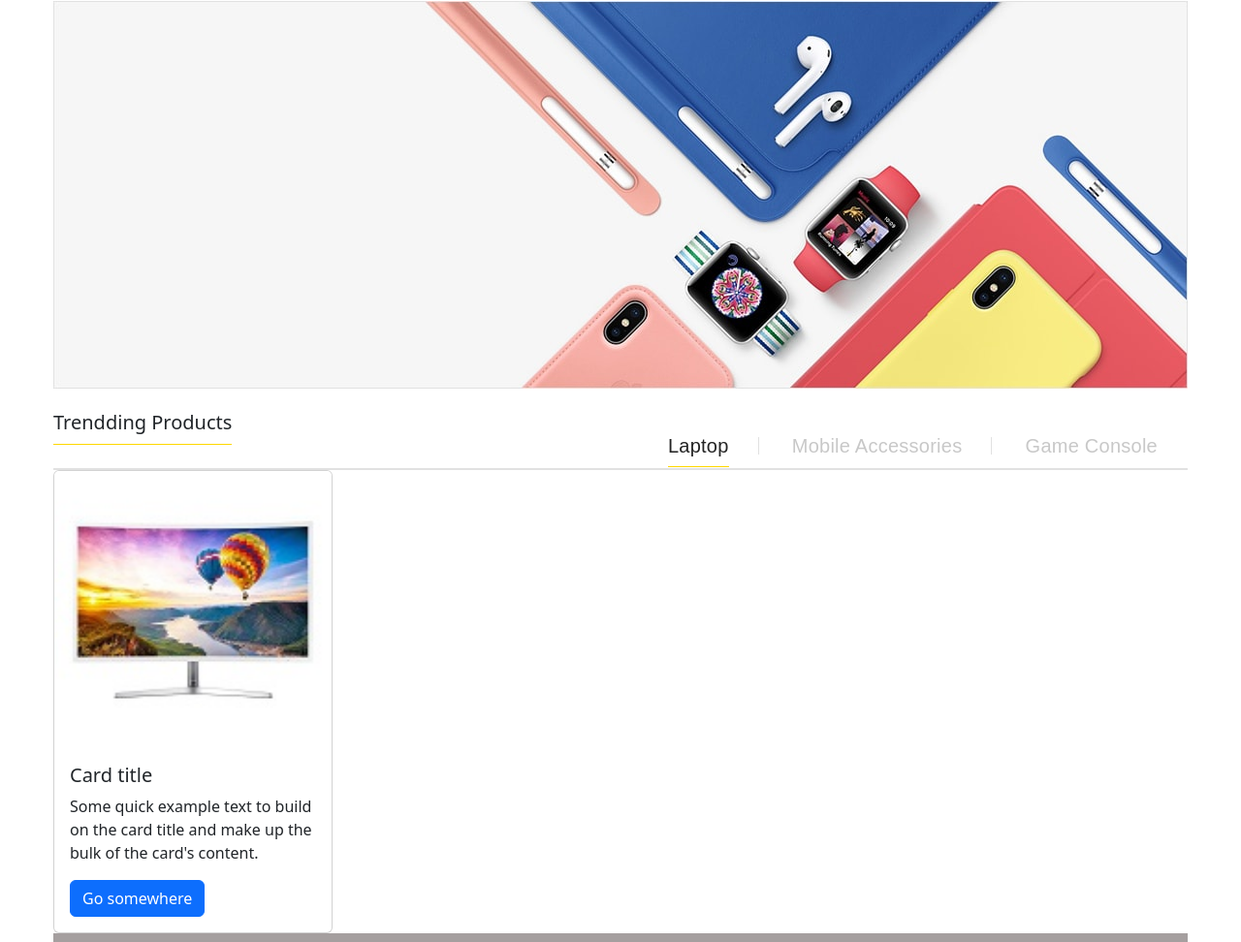
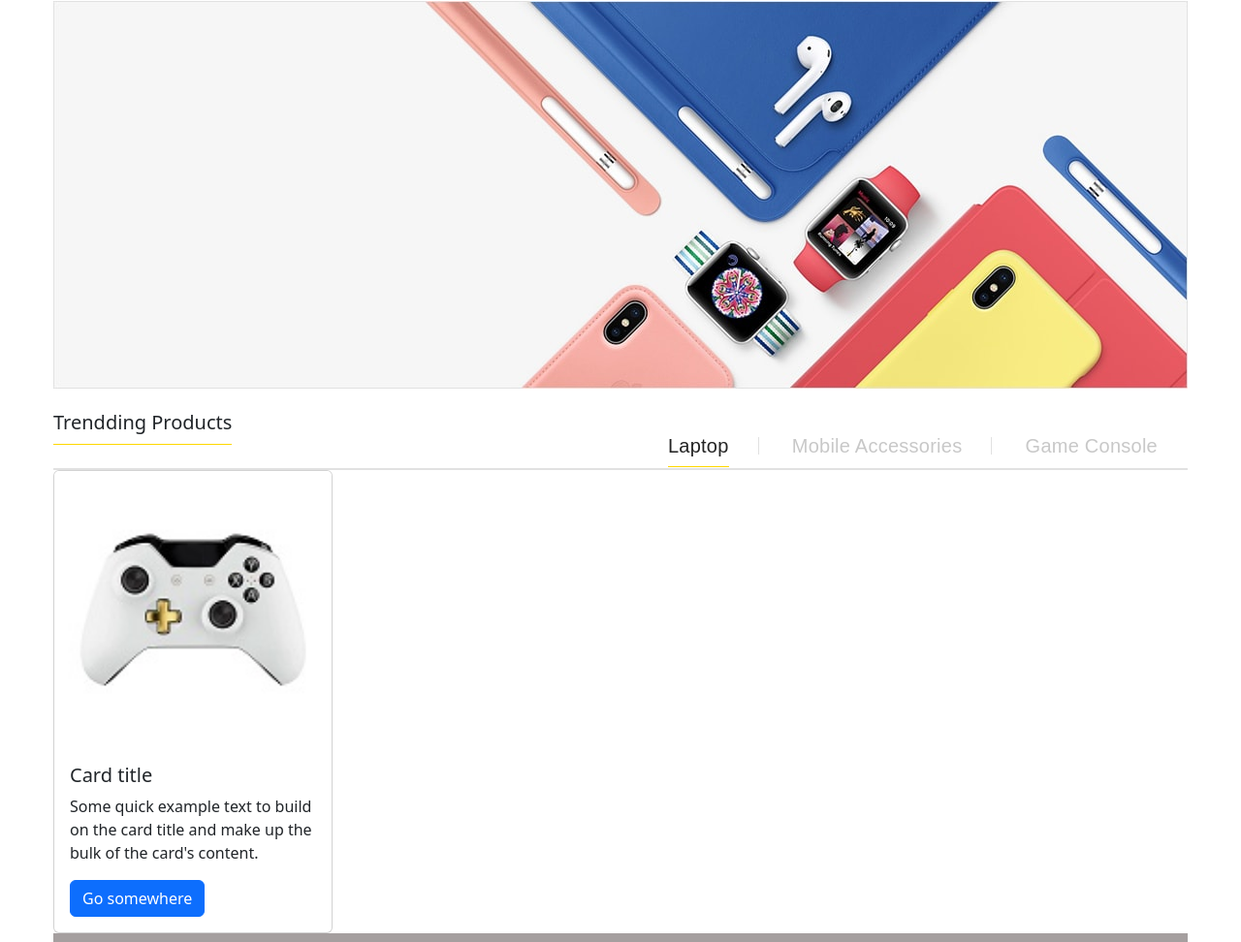
Before and after one commit to KSJ0/PC_Blitz, a plain HTML site: page index.html in a window 1280 px wide. Shown: the part 251-1223 px from the top of the page at 97% size. Drawn offline with Linux system fonts and the light colour scheme; a web font is replaced by a local one.

Commit message:
Update index.html

```diff
--- a/index.html
+++ b/index.html
@@ -95,7 +95,7 @@
                                 </ul>
                             </div>
                             <div class="card" style="width: 18rem;">
-                                <img class="card-img-top" src="assets/images/product/small-size/1.jpg" alt="Card image cap">
+                                <img class="card-img-top" src="assets/images/product/small-size/3.jpg" alt="Card image cap">
                                 <div class="card-body">
                                   <h5 class="card-title">Card title</h5>
                                   <p class="card-text">Some quick example text to build on the card title and make up the bulk of the card's content.</p>
```
